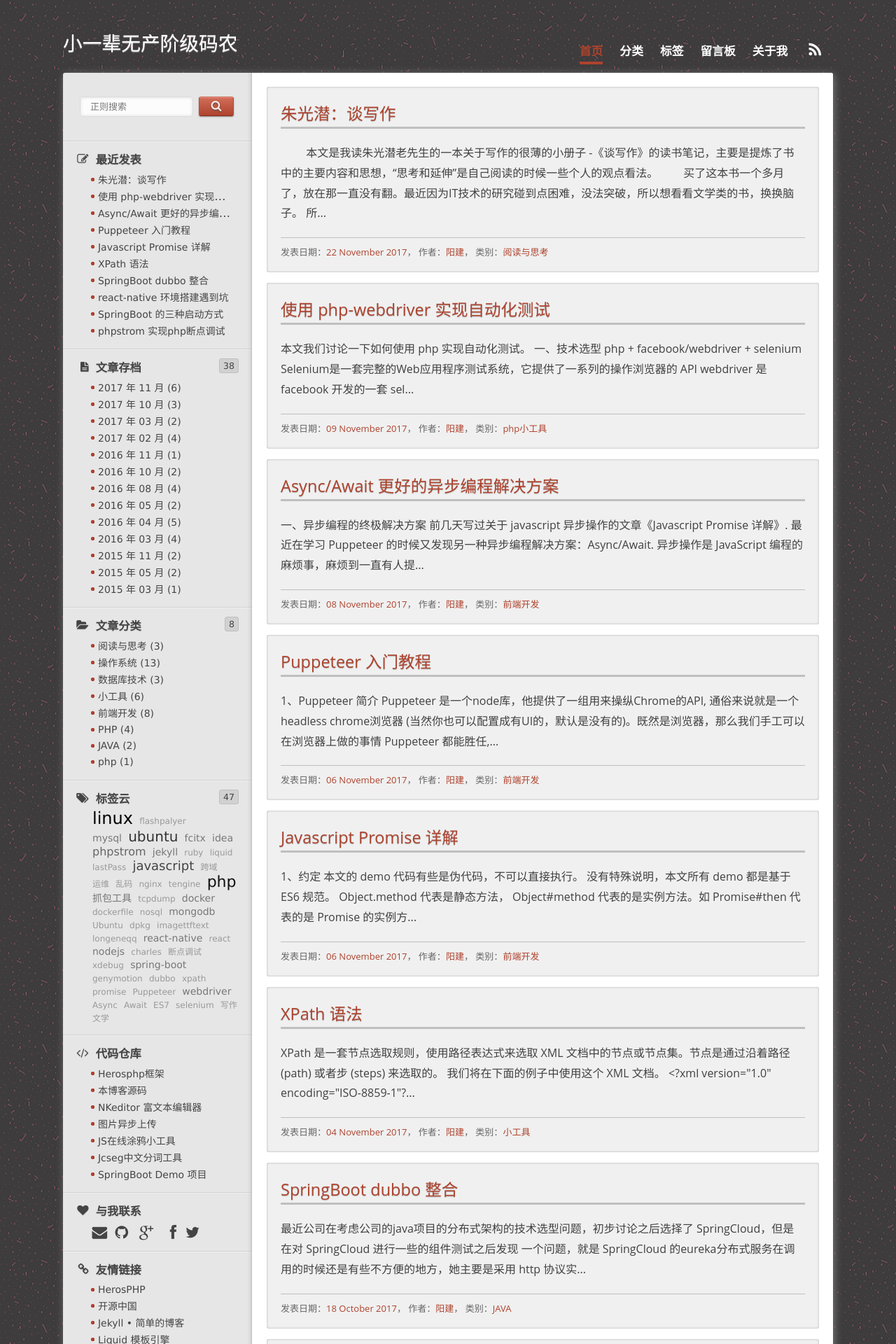
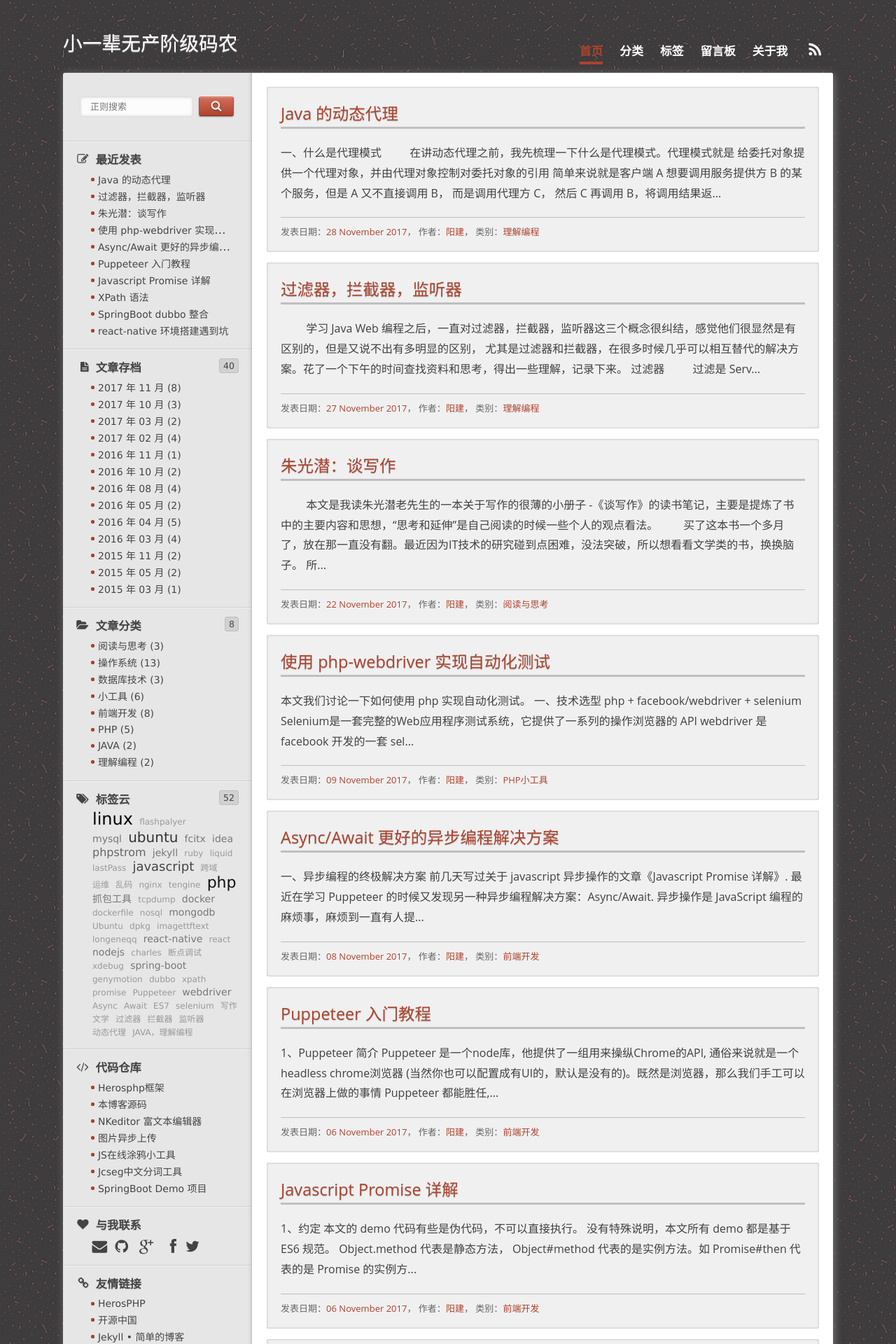
Before and after one commit to FunctFan/blog, a Jekyll site: the page built from index.html, in a window 1280 px wide. Shown: the top 1920 px of the page at 70% size. Built offline with Jekyll 4.4.1, drawn with Linux system fonts in a browser that asks for light colours; the list of posts is cut into pages by our own code; some of the changed text lies outside the part shown.

Commit message:
新增博客：java 动态代理

````diff
--- a/_posts/2017/10/2017-10-18-springboot-dubbo.md
+++ b/_posts/2017/10/2017-10-18-springboot-dubbo.md
@@ -36,8 +36,6 @@ SpringBoot 整合 dubbo
 创建服务实例，结果发现启动 SpringBoot 之后，发现 Controller 的服务无法访问。在调试源码之后我们发现原来是 spring-boot-starter-dubbo 在
 扫描 @DubboConsumer 创建实例的时候导致 SpringBoot 无法创建 Controller 的实例。
 
-第三方的组件虽然可以正常暴露和消费服务，但是 issue 说会有导致事务注解失效的情况, 这个暂时没有测试，测试之后在确定。
-
 接下来我们就分别说说这 spring-boot-starter-dubbo 和 xml 这两种接入方式
 
 
@@ -65,7 +63,6 @@ mvn clean install
 	<artifactId>spring-boot-starter-dubbo</artifactId>
 	<version>1.0.0</version>
 </dependency>
-
 ```
 
 
@@ -82,7 +79,7 @@ spring.dubbo.protocol.port=20884
 spring.dubbo.scan=com.springboot.dubbo.provider.service
 ```
 
-在Spring Application的application.properties中添加spring.dubbo.scan即可支持Dubbo服务发布，其中scan表示要扫描的package目录。
+在 Spring Application 的 application.properties 中添加 spring.dubbo.scan 即可支持Dubbo服务发布，其中scan表示要扫描的package目录。
 
 
 __通过注解暴露服务__
@@ -176,11 +173,35 @@ public class HelloController {
     <!-- 用dubbo协议在20880端口暴露服务 -->
     <dubbo:protocol name="dubbo" port="20885"/>
 
-    <!-- 要扫描服务的包路径，使用注解方式暴露接口 -->
-    <dubbo:annotation package="com.springboot.dubbo.provider.service" />
+    <!-- demo service -->
+    <dubbo:service version="1.0.1" interface="com.springboot.dubbo.service.DemoService" ref="demoService"/>
+
+    <!-- user service -->
+    <dubbo:service version="1.0.1" interface="com.springboot.dubbo.service.UserService" ref="userService"/>
+
+    <!-- order service -->
+    <dubbo:service version="1.0.1" interface="com.springboot.dubbo.service.OrderService" ref="orderService"/>
 
 </beans>
 ```
+
+__这里尤其需要注意，服务的暴露需要一个一个暴露，不要使用扫描服务包路径的形式一次性暴露__
+
+```html
+ <dubbo:annotation package="com.springboot.dubbo.service" />
+```
+__这样在暴露多个服务的时候，会导致 @Transactional 注解失效__
+
+而且比较坑的是，启动的时候并不会报错，但是你在 dubbo 的后台查看服务的
+的时候会发现服务的暴露地址有点奇怪，正常的暴露地址应该是这样的：
+
+<img class="img-view" data-src="/images/2017/11/springboot-dubbo-2.png" src="/images/1px.png" />
+
+而使用扫描包路径暴露的服务却是这样的：
+
+<img class="img-view" data-src="/images/2017/11/springboot-dubbo-1.png" src="/images/1px.png" />
+
+而且所有的服务都是一样的，没有什么区分，返回的都是一个 SpringProxy 代理对象，在调用的时候就出问题的了。
 
 在　SpringBoot 应用入口程序　XmlProviderApplication 导入　dubbo-demo-provider.xml
 
@@ -201,7 +222,21 @@ public class XmlproviderApplication {
 }
 
 ```
-__这里服务的暴露方式同上，也是使用 @Sevice 注解的方式暴露服务的.__
+__在服务暴露上也是不相同的，使用的是 Spring 的 @Service 注解，而不是 Dubbo 的 @Service.__
+
+```java
+import org.springframework.stereotype.Service;
+import org.springframework.transaction.annotation.Transactional;
+
+/**
+ * @author yangjian
+ * @since 17-10-20.
+ */
+@Service("userService")
+@Transactional(rollbackFor = Exception.class)
+public class UserServiceImpl implements UserService {}
+```
+
 启动 SpringBoot 应用，服务就可以成功发布了。
 
 ### __2. 消费服务__
--- /dev/null
+++ b/_posts/2017/11/2017-11-27-filter-interceptor-lisener.md
@@ -0,0 +1,22 @@
+---
+layout: post
+title: 过滤器，拦截器，监听器
+categories: [理解编程]
+tags: [过滤器,拦截器,监听器]
+status: publish
+type: post
+published: true
+author: blackfox
+permalink: /20171127/filter-interceptor-lisener.html
+keyword: 过滤器,拦截器,监听器
+desc: 过滤器,拦截器,监听器之间的区别
+---
+
+&emsp;&emsp; 学习 Java Web 编程之后，一直对过滤器，拦截器，监听器这三个概念很纠结，感觉他们很显然是有区别的，但是又说不出有多明显的区别，
+尤其是过滤器和拦截器，在很多时候几乎可以相互替代的解决方案。花了一个下午的时间查找资料和思考，得出一些理解，记录下来。
+
+过滤器
+=====
+&emsp;&emsp; 过滤是 Servlet 容器中的一个组件，主要负责处理请求和响应，具体来说是负责对请求(HttpServletRequest)进行预处理，
+以及对响应（HttpServletResponse）进行后处理。所以它是依赖与 Servlet 容器的。
+__THE END__
--- /dev/null
+++ b/_posts/2017/11/2017-11-28-dynamite-proxy.md
@@ -0,0 +1,187 @@
+---
+layout: post
+title: Java 的动态代理
+categories: [理解编程]
+tags: [动态代理,JAVA，理解编程]
+status: publish
+type: post
+published: true
+author: blackfox
+permalink: /20171128/dynamite-proxy.html
+keyword: java 动态代理
+desc: java 动态代理
+---
+一、什么是代理模式
+======
+&emsp;&emsp; 在讲动态代理之前，我先梳理一下什么是代理模式。代理模式就是 __给委托对象提供一个代理对象，并由代理对象控制对委托对象的引用__
+简单来说就是客户端 A 想要调用服务提供方 B 的某个服务，但是 A 又不直接调用 B， 而是调用代理方 C， 然后 C 再调用 B，将调用结果返回给 A。
+说的比较绕，我们先分析一下代理模式中涉及到的几个对象：
+* 客户端(Client)： 也就是服务调用方
+* 委托对象（RealSubject）：也就是真实的服务提供方，它把服务委托给代理方
+* 代理对象（Proxy）： 代理对象持有“委托对象”的引用，相当与“委托对象”的封装
+* 抽象接口(Subject)： Proxy 和 RealSubject 共同实现的接口
+
+调用流程： 客户端 -> 代理对象 -> 委托对象
+
+UML 图如下：
+
+<img class="img-view" data-src="/images/2017/11/proxy.png" src="/images/1px.png" />
+
+话不多说，直接上代码，使用代理模式实现支付功能。
+
+> 步骤一：  创建抽象接口，申明真实委托对象和代理对象提供的服务(支付)
+
+```java
+public interface Subject {
+	void pay(BigDecimal amount);
+}
+```
+
+> 步骤二： 创建委托类
+
+```java
+public class RealSubject implements Subject {
+	@Override
+    public void pay(BigDecimal amount) {
+        System.out.println("支付成功，支付金额为￥"+amount.doubleValue());
+    }
+}
+```
+
+> 步骤三： 创建代理类
+
+```java
+public class StaticProxy implements Subject {
+	RealSubject subject;
+	StaticProxy(RealSubject subject) {
+		this.subject = subject;
+	}
+	@Override
+	public void pay(BigDecimal amount) {
+		this.subject.pay(amount);
+	}
+}
+```
+
+> 步骤四： 测试代码，客户端代理调用
+
+```java
+/**
+ * @author yangjian
+ * @since 17-11-23.
+ */
+public class ProxyTest {
+	@Test
+    public void staticProxy() {
+        RealSubject realSubject = new RealSubject();
+        StaticProxy staticProxy = new StaticProxy(realSubject);
+        staticProxy.pay(new BigDecimal(100));
+    }
+}
+```
+
+输出结果
+```html
+支付成功，支付金额为￥100.0
+```
+&emsp;&emsp;这就实现了代理模式，很简单。使用代理模式的好处很明显，一个是降低了服务调用者（客户端）和服务提供者（委托对象）之间的耦合，另一个就是有效的保护
+委托对象，这样客户端就不需要知道委托对象的结构和实现，只有委托对象暴露给代理方的服务客户端才可以调用，而其他服务则不允许客户端调用的。
+
+代理模式的缺点就是，在客户端和服务端之间增加了代理端，增加了调用，所以会性能方面肯定不如直接调用高效一些，还有就是需要写额外的代码，
+比如新增代理端（Proxy）的实现。
+
+二、动态代理
+=======
+&emsp;&emsp;上面在讲代理模式的特点的时候，说道代理模式的一个缺陷就是需要额外实现代理类这样会增加系统的复杂性。Java 中引入了动态代理机制，
+很好的解决这个问题了。所谓动态代理就是那个代理类（Proxy class）是动态生成的，不需要你额外再创建。
+
+> 静态代理：代理类是在编译时就实现好的。也就是说 Java 编译完成后代理类是一个实际的 class 文件。<br />
+动态代理：代理类是在运行时生成的。也就是说 Java 编译完之后并没有实际的 class 文件，而是在运行时动态生成的类字节码，并加载到JVM中。
+
+Java 实现动态代理需要定义一个 ”调用处理器类“ 并实现 InvocationHandler 接口，这个类的目的是指定运行时生成的代理类需要完成的具体任务，
+有点类似定义代理类的一个切面（拦截器），即代理类调用任何方法都会经过这个调用处理器类。
+
+Java 实现动态代理主要涉及以下几个类：
+* java.lang.reflect.Proxy: 这是生成代理类的主类，通过 Proxy 类生成的代理类都继承了 Proxy 类。
+* java.lang.reflect.InvocationHandler: 即"调用处理器"，是一个接口，该接口中仅定义了一个方法，
+public Object invoke(Object obj, Method method, Object[] args)，这个抽象方法在代理类中动态实现。
+    * obj：代理类，
+    * method: 被代理方法
+    * args: 被代理方法的参数
+
+Java 动态代理的实现和静态代理差不多，抽象接口(Subject) 和委托对象(RealSubject) 是必须的，现在还需要添加如下步骤：
+
+> 步骤三： 创建“代理调用处理器”类， ProxyHandler
+
+```java
+public class ProxyHandler implements InvocationHandler {
+	private Subject subject;
+	ProxyHandler(Subject subject) {
+		this.subject = subject;
+	}
+	@Override
+	public Object invoke(Object proxy, Method method, Object[] args) throws Throwable {
+		System.out.println("===== Before Invoker =====");
+		Object result = method.invoke(subject, args);
+		System.out.println("===== After Invoker =====");
+		return result;
+	}
+}
+```
+
+接下来测试：
+
+```java
+@Test
+public void dynamiteProxy() {
+    //创建委托对象
+    RealSubject realSubject = new RealSubject();
+    //创建调用处理器对象
+    ProxyHandler proxyHandler = new ProxyHandler(realSubject);
+    //创建代理对象
+    Subject subject = (Subject) Proxy.newProxyInstance(RealSubject.class.getClassLoader(), RealSubject.class.getInterfaces(), proxyHandler);
+    //通过代理对象调用方法
+    subject.pay(new BigDecimal(200));
+}
+```
+
+__Proxy.newProxyInstance() 主要完成了以下工作：__
+
+```java
+static Object newProxyInstance(ClassLoader loader,Class<?>[] interfaces,InvocationHandler handler)
+{
+    //1. 根据类加载器和接口创建代理类
+    Class clazz = Proxy.getProxyClass(loader, interfaces);
+    //2. 获得代理类的带参数的构造函数
+    Constructor constructor = clazz.getConstructor(new Class[] { InvocationHandler.class });
+    //3. 创建代理对象，并制定调用处理器实例为参数传入
+    Interface Proxy = (Interface)constructor.newInstance(new Object[] {handler});
+}
+```
+
+动态生成的代理类具有几个特点：
+
+1. 继承 Proxy 类，并实现了在Proxy.newProxyInstance()中提供的接口数组。
+2. 都使用 public final 修饰。
+3. 命名方式为 $ProxyN，其中N会慢慢增加，一开始是 $Proxy1，接下来是$Proxy2...
+4. 有一个参数为 InvocationHandler 的构造函数。
+
+在上述的动态代理过程中，生成的代理类大致如下：
+
+```java
+public final class $Proxy1 extends Proxy implements Subject{
+    private InvocationHandler h;
+    private $Proxy1(){}
+    public $Proxy1(InvocationHandler h){
+        this.h = h;
+    }
+    public void pay(BigDecimal amount){
+        //创建method对象
+        Method method = Subject.class.getMethod("pay", new Class[]{BigDecimal.class});
+        //调用了invoke方法
+        h.invoke(this, method, new Object[]{amount});
+    }
+}
+```
+
+__THE END__
--- a/assets/themes/twitter/css/style.css
+++ b/assets/themes/twitter/css/style.css
@@ -495,8 +495,6 @@ button:disabled {
 #logo img { border: none; }
 article img {
   display: block;
-  margin-left: auto;
-  margin-right: auto;
   max-width: 100%;
 }
 
````
Also changed, not shown: _posts/2017/11/2017-11-09-php-webdriver.md (+1 -1 lines), images/2017/11/proxy.png (added), images/2017/11/springboot-dubbo-1.png (added), images/2017/11/springboot-dubbo-2.png (added).
